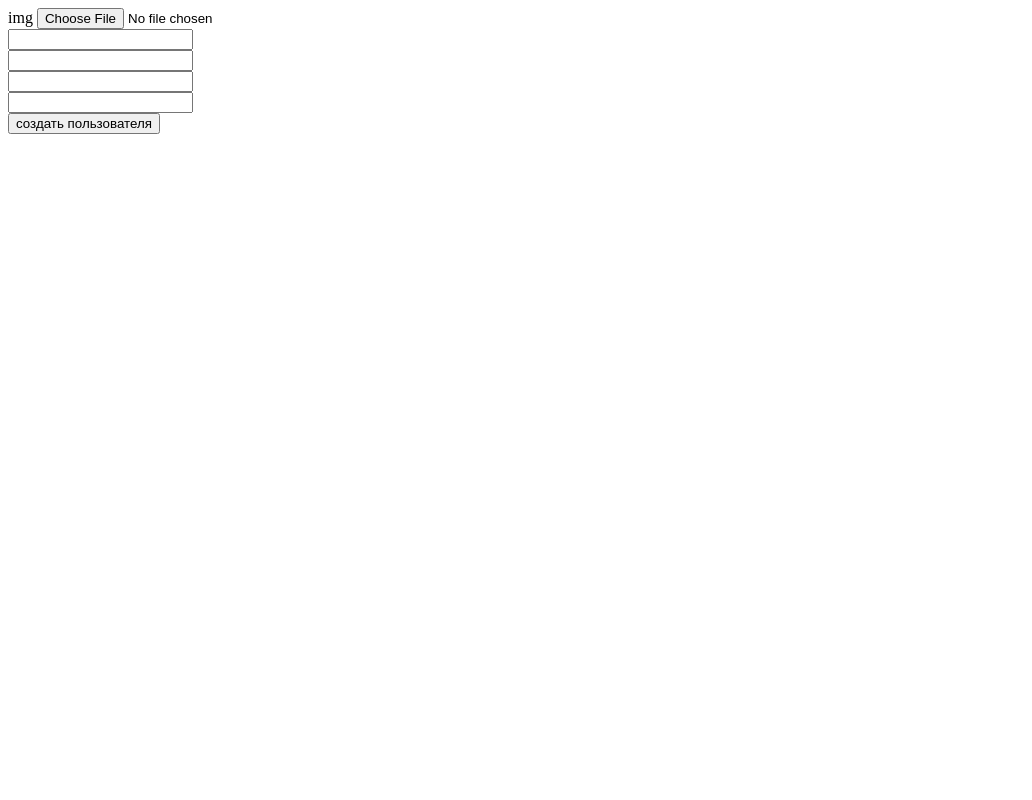
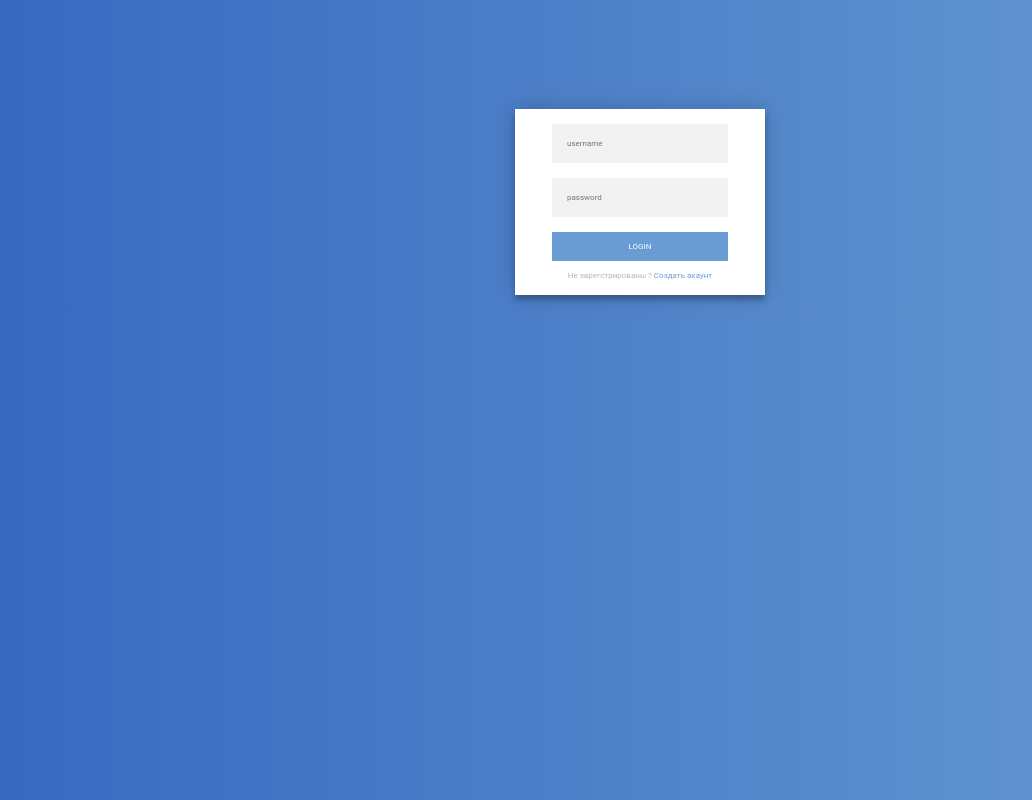
Before and after one commit to IOANSMILE/DiplonmayaRabota, a website: page view/auth.html in a window 1280 px wide. Shown: the whole page, without its empty margins (0-1032 px from the left). Drawn offline with Linux system fonts and the light colour scheme; files that its build step writes are made by us from their sources.

Commit message:
сделал ФОРМУ РЕГИСТРАЦИИ

```diff
--- a/index.js
+++ b/index.js
@@ -3,6 +3,7 @@ const userRouter = require('./routs/user.routs.js') // роутеры юзеро
 const postRouter = require('./routs/postRouts.js')
 const authRouter = require('./routs/authRouter.js')
 const basketRouter = require('./routs/basketRout.js')
+const registrationRout = require ('./routs/registrationRout.js')
 const path = require("path"); // роутеры постов
 const bodyParser = require('body-parser')
 
@@ -22,6 +23,8 @@ app.use('/api', userRouter) // роутеры юзеров
 app.use('/api', postRouter) // роутеры постов
 app.use('/auth', authRouter) // роутеры аутентификации
 app.use('/basket', basketRouter) // роутер корзины
+app.use('/reristration', registrationRout)
+
 
 
 // вызов функции express
--- /dev/null
+++ b/public/css/auth.css
@@ -0,0 +1,57 @@
+.login-page {
+    width: 250px;
+    padding: 8% 0 0;
+    margin: auto;
+}
+.form {
+    position: relative;
+    z-index: 1;
+    background: #FFFFFF;
+    max-width: 250px;
+    margin: 0 auto 10px;
+    padding: 15px;
+    text-align: center;
+    box-shadow: 0 0 20px 0 rgba(0, 0, 0, 0.2), 0 5px 5px 0 rgba(0, 0, 0, 0.24);
+}
+.form input {
+    font-family: "Roboto", sans-serif;
+    outline: 0;
+    background: #f2f2f2;
+    width: 80%;
+    border: 0;
+    margin: 0 0 15px;
+    padding: 15px;
+    box-sizing: border-box;
+    font-size: 8px;
+}
+.form button {
+    font-family: "Roboto", sans-serif;
+    text-transform: uppercase;
+    outline: 0;
+    background:#689CD2;
+    width: 80%;
+    border: 0;
+    padding: 10px;
+    color: #FFFFFF;
+    font-size: 8px;
+    cursor: pointer;
+}
+.form .message {
+    margin: 10px 0 0;
+    color: #b3b3b3;
+    font-size: 8px;
+}
+.form .message a {
+    color: #689CD2;
+    text-decoration: none;
+}
+body {
+    background: #689CD2; /* fallback for old browsers */
+    background: -webkit-linear-gradient(right, #689CD2, #3869c1);
+    background: -moz-linear-gradient(right, #689CD2, #3869c1);
+    background: -o-linear-gradient(right, #689CD2, #3869c1);
+    background: linear-gradient(to left, #689CD2, #3869c1);
+    font-family: "Roboto", sans-serif;
+    -webkit-font-smoothing: antialiased;
+    -moz-osx-font-smoothing: grayscale;
+}
--- /dev/null
+++ b/public/css/registration.css
@@ -0,0 +1,60 @@
+.login-page {
+    width: 250px;
+    padding: 8% 0 0;
+    margin: auto;
+}
+.form {
+    position: relative;
+    z-index: 1;
+    background: #FFFFFF;
+    max-width: 250px;
+    margin: 0 auto 10px;
+    padding: 15px;
+    text-align: center;
+    box-shadow: 0 0 20px 0 rgba(0, 0, 0, 0.2), 0 5px 5px 0 rgba(0, 0, 0, 0.24);
+}
+.form input {
+    font-family: "Roboto", sans-serif;
+    outline: 0;
+    background: #f2f2f2;
+    width: 80%;
+    border: 0;
+    margin: 0 0 15px;
+    padding: 15px;
+    box-sizing: border-box;
+    font-size: 8px;
+}
+.form button {
+    font-family: "Roboto", sans-serif;
+    text-transform: uppercase;
+    outline: 0;
+    background:#689CD2;
+    width: 80%;
+    border: 0;
+    padding: 10px;
+    color: #FFFFFF;
+    font-size: 8px;
+    cursor: pointer;
+}
+.form .message {
+    padding: 15px;
+    margin: 10px 0 0;
+    color: #b3b3b3;
+    font-size: 8px;
+}
+.form .message a {
+    color: #689CD2;
+    text-decoration: none;
+}
+
+
+body {
+    background: #689CD2; /* fallback for old browsers */
+    background: -webkit-linear-gradient(right, #689CD2, #3869c1);
+    background: -moz-linear-gradient(right, #689CD2, #3869c1);
+    background: -o-linear-gradient(right, #689CD2, #3869c1);
+    background: linear-gradient(to left, #689CD2, #3869c1);
+    font-family: "Roboto", sans-serif;
+    -webkit-font-smoothing: antialiased;
+    -moz-osx-font-smoothing: grayscale;
+}
--- a/routs/basketRout.js
+++ b/routs/basketRout.js
@@ -2,6 +2,6 @@ const Router = require('express') // получаем роутер
 const router = new Router() // создаем объект класса роутер
 const basketController = require('../controller/basketController.js') // экспортируем контроллер user
 
-router.get('/', basketController.basketView) // получение всех пользователей
+router.get('/', basketController.basketView)
 
 module.exports = router
--- a/view/auth.html
+++ b/view/auth.html
@@ -3,17 +3,32 @@
 <head>
     <meta charset="UTF-8">
     <title>Title</title>
-    <script src="src/index.js"></script>
+<!--    <script src="src/index.js"></script>-->
+    <link rel="stylesheet" href="css/auth.css">
 </head>
 <body>
-<form action="/api/post" method="post"  id="form" enctype="multipart/form-data">
-    <label>img</label>
-    <input type="file" id="img" name="filedata"/><br>
-    <input  type="text" name="title" /><br>
-    <input  type="text" name="razmer" /><br>
-    <input  type="text" name="content" /><br>
-    <input   type="text" name="price" /><br>
-    <input type="submit"  id="submit" value="создать пользователя"/>
-</form>
+
+<!--<form action="/api/post" method="post"  id="form" enctype="multipart/form-data">-->
+<!--    <label>img</label>-->
+<!--    <input type="file" id="img" name="filedata"/><br>-->
+<!--    <input  type="text" name="title" /><br>-->
+<!--    <input  type="text" name="razmer" /><br>-->
+<!--    <input  type="text" name="content" /><br>-->
+<!--    <input   type="text" name="price" /><br>-->
+<!--    <input type="submit"  id="submit" value="создать пользователя"/>-->
+<!--</form>-->
+
+
+<div class="login-page">
+    <div class="form">
+        <form class="login-form">
+            <input type="text" placeholder="username"/>
+            <input type="password" placeholder="password"/>
+            <button>login</button>
+            <p class="message">Не зарегстрированы ? <a href="reristration">Создать акаунт</a></p>
+        </form>
+    </div>
+</div>
+
 </body>
 </html>
```
Also changed, not shown: controller/registrationController.js (added, +8 -0 lines), public/css/index.css (+14 -6 lines), public/src/index.js (+8 -5 lines), public/src/registration.js (added, +61 -0 lines), routs/registrationRout.js (added, +7 -0 lines), view/index.html (+1 -0 lines), view/registration.html (added, +41 -0 lines).
